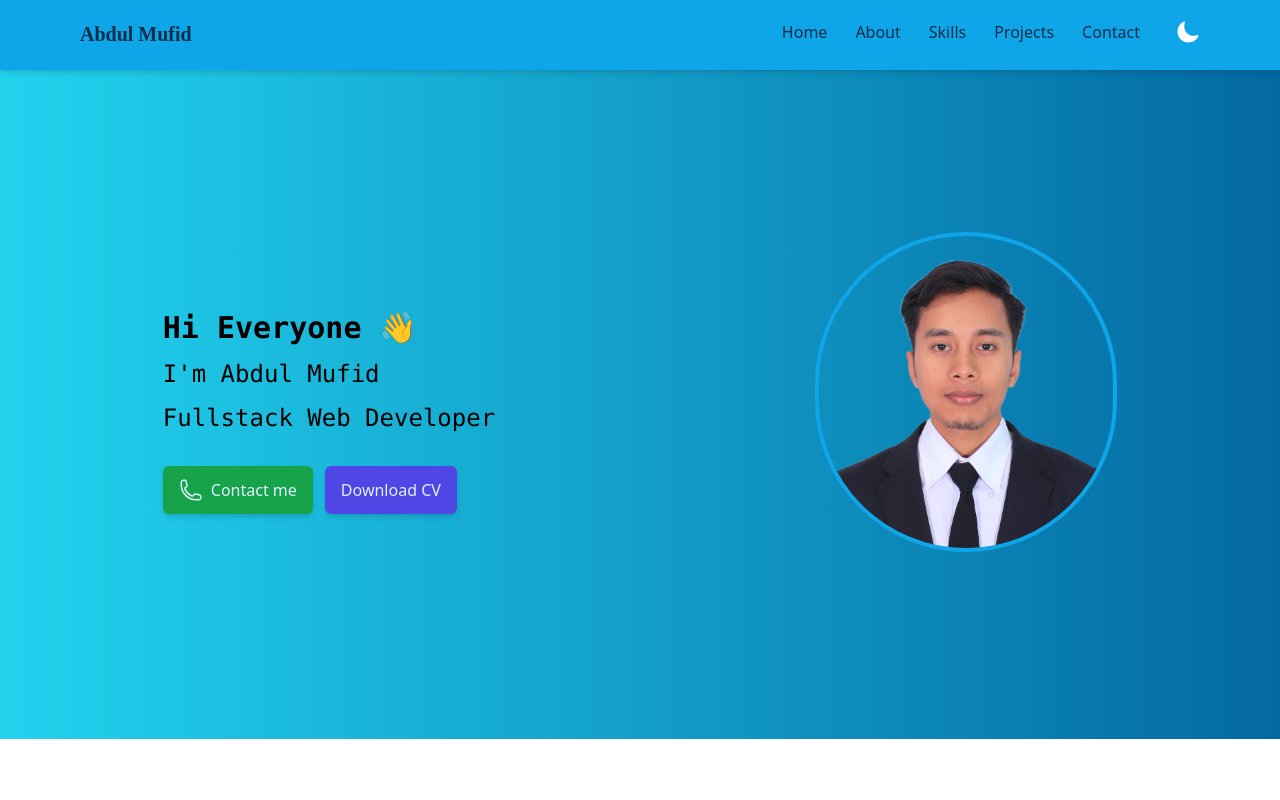
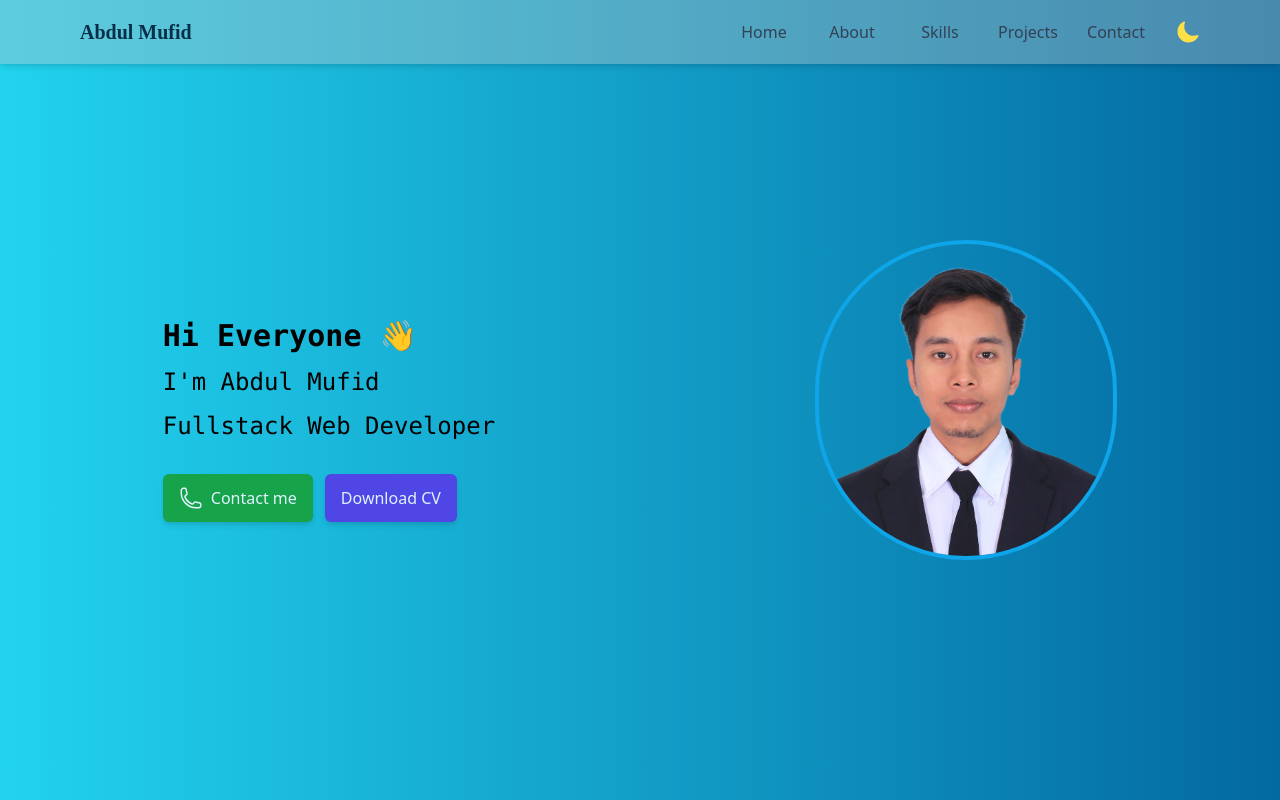
Before and after one commit to amufid/abdul-mufid-portofolio, a React (Vite) app: page / in a window 1280 px wide. Shown: the top 800 px of the page. Built offline with nearby package versions, Linux system fonts and the light colour scheme; a web font is replaced by a local one.

Commit message:
update navigation and add project card (#3)

```diff
--- a/src/App.jsx
+++ b/src/App.jsx
@@ -6,12 +6,12 @@ import { FaCode } from "react-icons/fa6";
 import { MdOutlineDensityMedium } from "react-icons/md";
 import { IoMdClose } from "react-icons/io";
 import SwitchTheme from './lib/SwitchTheme';
-import AnimationSide from './animated/AnimatedSide'
 import AnimatedSide from './animated/AnimatedSide';
 
 function App() {
   const [showText, setShowText] = useState(true);
   const [menuOpen, setMenuOpen] = useState(false);
+  const [isActive, setIsActive] = useState(null);
 
   setTimeout(() => {
     setShowText(false);
@@ -21,54 +21,42 @@ function App() {
     setMenuOpen(!menuOpen);
   };
 
+  const active = "w-20 h-10 opacity-80 bg-sky-200 dark:bg-sky-800 font-medium rounded-sm border-b-4 border-sky-300 dark:border-sky-600 text-slate-700 text-md dark:text-slate-200 hover:bg-sky-200 dark:hover:bg-sky-700"
+  const notActive = "w-20 h-10 text-slate-700 text-md font-medium dark:text-slate-200 hover:bg-white/30 dark:hover:bg-sky-700 rounded-sm"
+
   return (
     <div className='dark:bg-sky-950'>
       <section id="home">
-        <nav className="pb-16">
-          <div className="flex flex-row bg-sky-500 dark:bg-sky-900 py-5 px-5 sm:px-20 justify-between shadow-md top-0 left-0 right-0 fixed w-full">
+        <nav className="">
+          <div className="flex flex-row backdrop-opacity-10 backdrop-invert bg-white/20 dark:bg-white/10 py-3 px-5 sm:px-20 justify-between shadow-md top-0 left-0 right-0 fixed w-full items-center z-20">
             <div>
               <h1 className="mint text-xl font-bold text-sky-950 dark:text-slate-200">Abdul Mufid</h1>
             </div>
             <div className="hidden sm:flex">
-              <ul className="flex flex-row gap-5">
+              <ul className="flex flex-row gap-2">
                 <li>
-                  <a
-                    href="/#home"
-                    className="cursor-pointer text-sky-950 mr-2 text-md dark:text-slate-200 hover:text-sky-200 dark:hover:text-sky-500"
-                  >
-                    Home
+                  <a href="/#home" className="cursor-pointer">
+                    <button className={isActive === 1 ? active : notActive} onClick={() => setIsActive(1)}>Home</button>
                   </a>
                 </li>
                 <li>
-                  <a
-                    href="/#about"
-                    className="cursor-pointer text-sky-950 mr-2 text-md dark:text-slate-200 hover:text-sky-200 dark:hover:text-sky-500"
-                  >
-                    About
+                  <a href="/#about" className="cursor-pointer">
+                    <button className={isActive === 2 ? active : notActive} onClick={() => setIsActive(2)}>About</button>
                   </a>
                 </li>
                 <li>
-                  <a
-                    href="/#skill"
-                    className="cursor-pointer text-sky-950 mr-2 text-md dark:text-slate-200 hover:text-sky-200 dark:hover:text-sky-500"
-                  >
-                    Skills
+                  <a href="/#skill" className="cursor-pointer">
+                    <button className={isActive === 3 ? active : notActive} onClick={() => setIsActive(3)}>Skills</button>
                   </a>
                 </li>
                 <li>
-                  <a
-                    href="/#project"
-                    className="cursor-pointer text-sky-950 mr-2 text-md dark:text-slate-200 hover:text-sky-200 dark:hover:text-sky-500"
-                  >
-                    Projects
+                  <a href="/#project" className="cursor-pointer">
+                    <button className={isActive === 4 ? active : notActive} onClick={() => setIsActive(4)}>Projects</button>
                   </a>
                 </li>
                 <li>
-                  <a
-                    href="/#contact"
-                    className="cursor-pointer text-sky-950 mr-2 text-md dark:text-slate-200 hover:text-sky-200 dark:hover:text-sky-500"
-                  >
-                    Contact
+                  <a href="/#contact" className="cursor-pointer">
+                    <button className={isActive === 5 ? active : notActive} onClick={() => setIsActive(5)}>Contact</button>
                   </a>
                 </li>
                 <li>
@@ -89,7 +77,7 @@ function App() {
             </div>
           </div>
           <div className="block sm:hidden text-sky-950 hover:text-sky-200">
-            <div id="myLinks" className={`block ${menuOpen ? 'block delay-1000' : 'hidden'} fixed w-full mt-[68px] justify-center flex h-[300px] items-center z-50 right-0 bg-sky-300 dark:bg-sky-800`}>
+            <div id="myLinks" className={`block ${menuOpen ? 'block delay-1000' : 'hidden'} fixed w-full mt-[60px] justify-center flex h-[300px] items-center z-50 right-0 bg-sky-300 dark:bg-sky-800`}>
               <ul>
                 <li>
                   <a
@@ -148,9 +136,9 @@ function App() {
       </section>
 
       <section id="cover">
-        <div className="bg-gradient-to-r from-cyan-400 to-sky-700 dark:from-cyan-900 dark:bg-sky-900 bg-cover bg-center h-screen sm:h-[675px] w-full flex py-7">
+        <div className="bg-gradient-to-r from-cyan-400 to-sky-700 dark:from-cyan-900 dark:to-cyan-950 dark:bg-sky-900 bg-cover bg-center h-screen w-full flex py-7 items-center">
           <div className="flex flex-col-reverse sm:flex-row h-[600px] w-full justify-center items-center ">
-            <AnimationSide from='left'>
+            <AnimatedComponent>
               <div className="flex flex-col pr-0 sm:pr-80 dark:text-slate-200">
                 <div className="pb-5 pt-16 sm:pt-10">
                   <h1 className="text-3xl font-bold font-mono mb-3">
@@ -196,14 +184,14 @@ function App() {
                   </div>
                 </div>
               </div>
-            </AnimationSide>
-            <AnimationSide from='right'>
-              <div className="pt-48 sm:pt-0">
+            </AnimatedComponent>
+            <AnimatedComponent>
+              <div className="pt-20 sm:pt-0">
                 <img
-                  className="h-[320px] rounded-full object-cover border-4 border-sky-500 dark:border-sky-700"
+                  className="h-[277px] sm:h-[320px] rounded-full object-cover border-4 border-sky-500 dark:border-sky-700"
                   src="/images/me2.png" alt="me" />
               </div>
-            </AnimationSide>
+            </AnimatedComponent>
           </div>
         </div>
       </section>
@@ -320,12 +308,12 @@ function App() {
 
       <section id="project">
         <div className='min-h-screen flex flex-col items-center justify-center py-10'>
-          <h1 className="text-3xl font-bold font-mono pb-7 text-center dark:text-slate-200">
+          <h1 className="text-3xl font-bold font-mono pb-20 text-center dark:text-slate-200">
             Projects
           </h1>
           <div className="flex flex-col sm:flex-row justify-center pb-10 items-center">
-            <AnimatedSide from='left'>
-              <div className="border rounded-md w-80 p-3 mx-2 my-2 shadow-lg">
+            <AnimatedComponent>
+              <div className="rounded-md w-[310px] p-3 mx-2 my-2 shadow-xl bg-slate-200 dark:bg-sky-900">
                 <div className="justify-center flex">
                   <img src="/images/online-shop.png" alt="contoh" className="h-48" />
                 </div>
@@ -345,15 +333,27 @@ function App() {
                   {/* </a> */}
                 </div>
               </div>
-            </AnimatedSide>
+            </AnimatedComponent>
+
             <AnimatedComponent>
-              <div className="border rounded-md w-80 p-3 mx-2 my-2 shadow-lg">
-                <div className="justify-center flex">
-                  <img src="/images/web-note.png" alt="contoh" className="h-48" />
-                </div>
+              <div className="rounded-md w-[310px] p-3 mx-2 my-2 shadow-xl bg-slate-200 dark:bg-sky-900">
+                <a href="https://youtu.be/xPO_6Bx20wk?si=iFcnhg57CtZPrxzc" target='_blank'>
+                  <div className="justify-center flex relative group">
+                    <img src="/images/web-note.png" alt="contoh" className="h-48 object-cover" />
+                    <div className="absolute inset-0 flex items-center justify-center bg-black bg-opacity-50 opacity-0 group-hover:opacity-100 transition-opacity duration-300">
+                      <svg
+                        className="w-12 h-12 text-white"
+                        fill="currentColor"
+                        viewBox="0 0 20 20"
+                        xmlns="http://www.w3.org/2000/svg">
+                        <path fillRule="evenodd" d="M6 4l10 6-10 6V4z" clipRule="evenodd" />
+                      </svg>
+                    </div>
+                  </div>
+                </a>
                 <h2 className="text-md font-bold mt-2 dark:text-slate-200 mb-2">My Note</h2>
                 <p className='dark:text-slate-200 text-sm mb-1'>With NodeJs, PostgreSQL and ReactJs</p>
-                <p className='dark:text-slate-200 text-sm'>This website makes it easy to record all important things easily.</p>
+                <p className='dark:text-slate-200 text-sm'>This website makes it easy to record all important things easily.(In development)</p>
                 <div className="flex justify-end mt-4">
                   <a href="https://github.com/amufid/server_mynote" target="_blank">
                     <button className="bg-purple-500 hover:bg-purple-400 text-white py-3 px-5 rounded mr-2">
@@ -368,8 +368,9 @@ function App() {
                 </div>
               </div>
             </AnimatedComponent>
-            <AnimatedSide>
-              <div className="border rounded-md w-80 p-3 mx-2 my-2 shadow-lg">
+
+            <AnimatedComponent>
+              <div className="rounded-md w-[310px] p-3 mx-2 my-2 shadow-xl bg-slate-200 dark:bg-sky-900">
                 <div className="justify-center flex">
                   <img src="/images/web-film.png" alt="contoh" className="h-48" />
                 </div>
@@ -389,7 +390,41 @@ function App() {
                   </a>
                 </div>
               </div>
-            </AnimatedSide>
+            </AnimatedComponent>
+
+            <AnimatedComponent>
+              <div className="rounded-md w-[310px] p-3 mx-2 my-2 shadow-xl bg-slate-200 dark:bg-sky-900">
+                <a href="https://www.youtube.com/watch?v=BHRqfrj3kyE" className='hover:opacity-65' target='_blank'>
+                  <div className="justify-center flex relative group">
+                    <img src="https://i.ibb.co.com/DkJYrqN/Screenshot-2024-07-13-203338.png" alt="contoh" className="h-48 object-cover" />
+                    <div className="absolute inset-0 flex items-center justify-center bg-black bg-opacity-50 opacity-0 group-hover:opacity-100 transition-opacity duration-300">
+                      <svg
+                        className="w-12 h-12 text-white"
+                        fill="currentColor"
+                        viewBox="0 0 20 20"
+                        xmlns="http://www.w3.org/2000/svg">
+                        <path fillRule="evenodd" d="M6 4l10 6-10 6V4z" clipRule="evenodd" />
+                      </svg>
+                    </div>
+                  </div>
+                </a>
+                <h2 className="text-md font-bold mt-2 dark:text-slate-200 mb-2">ChatApp</h2>
+                <p className='dark:text-slate-200 text-sm mb-1'>With Nodejs, MongoDB and Reactjs</p>
+                <p className='dark:text-slate-200 text-sm'>This is a real time web chat with the socket.io library. (In development)</p>
+                <div className="flex justify-end mt-4">
+                  <a href="https://github.com/amufid/chat-app-websocket.git" target="_blank">
+                    <button className="bg-purple-500 hover:bg-purple-400 text-white py-3 px-5 rounded mr-2">
+                      <FaCode />
+                    </button>
+                  </a>
+                  {/* <a href="" target='_blank'> */}
+                  <button className="bg-blue-500 hover:bg-blue-400 text-white py-2 px-4 rounded">
+                    Visit
+                  </button>
+                  {/* </a> */}
+                </div>
+              </div>
+            </AnimatedComponent>
           </div>
         </div>
       </section>
@@ -398,7 +433,7 @@ function App() {
       <section id="contact">
         <AnimatedComponent>
           <div className="min-h-screen flex flex-col items-center justify-center">
-            <div className="flex flex-col justify-center border border-slate-300 rounded-md mx-auto w-[350px]">
+            <div className="flex flex-col justify-center rounded-md mx-auto w-[350px] bg-slate-200 dark:bg-sky-900 shadow-lg">
               <h1 className="text-3xl font-bold font-mono text-center pt-7 dark:text-slate-200">
                 Contact Me
               </h1>
@@ -417,7 +452,7 @@ function App() {
                   Phone number
                 </label>
                 <input
-                  type="text"
+                  type="number"
                   placeholder="Phone number"
                   className="w-full mt-1 px-3 py-2 text-black dark:text-slate-200 bg-white dark:bg-slate-700 border shadow-sm border-slate-300 placeholder-slate-400 focus:outline-none focus:border-sky-500 focus:ring-sky-500 block rounded-md sm:text-sm focus:ring-1"
                 />
--- a/src/animated/AnimatedComponent.jsx
+++ b/src/animated/AnimatedComponent.jsx
@@ -19,6 +19,7 @@ const AnimatedSection = ({ children }) => {
       animate={inView ? 'visible' : 'hidden'}
       variants={variants}
       transition={{ duration: 1.5 }}
+      className='relative'
     >
       {children}
     </motion.div>
--- a/src/animated/AnimatedSide.jsx
+++ b/src/animated/AnimatedSide.jsx
@@ -8,19 +8,22 @@ export default function AnimatedSide({ children, from }) {
    });
 
    const variants = {
-      hidden: { opacity: 0, x: from === 'left' ? -250 : 250 },
+      hidden: { opacity: 0, x: from === 'left' ? -200 : 200 },
       visible: { opacity: 1, x: 0 },
    };
 
    return (
+      <div className="overflow-hidden relative">
          <motion.div
             ref={ref}
             initial="hidden"
             animate={inView ? 'visible' : 'hidden'}
             variants={variants}
             transition={{ duration: 1.5 }}
+            className='w-full'
          >
             {children}
          </motion.div>
+      </div>
    )
 }
--- a/src/lib/SwitchTheme.jsx
+++ b/src/lib/SwitchTheme.jsx
@@ -28,13 +28,13 @@ function SwitchTheme() {
    }
 
    return (
-      <div className="ml-2">
+      <div className="ml-3 mt-2">
          <button onClick={() => darkModeHandler()}>
             {
                dark && <IoSunny className="h-6 w-6 text-yellow-100" />
             }
             {
-               !dark && <IoMoon className="h-6 w-6 text-white" />
+               !dark && <IoMoon className="h-6 w-6 text-yellow-300" />
             }
          </button>
       </div>
```
Lines whose indentation alone changed are shown as unchanged.
